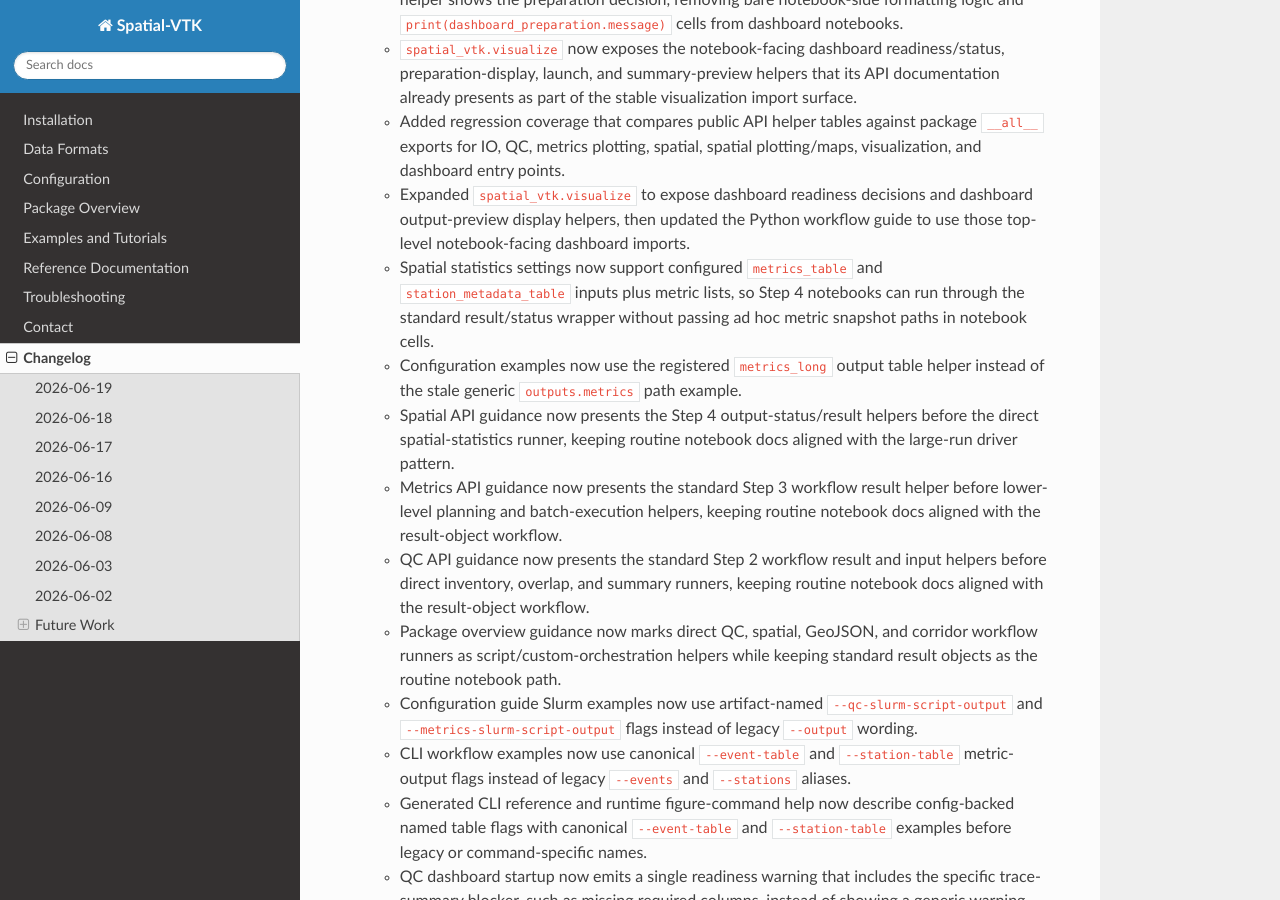
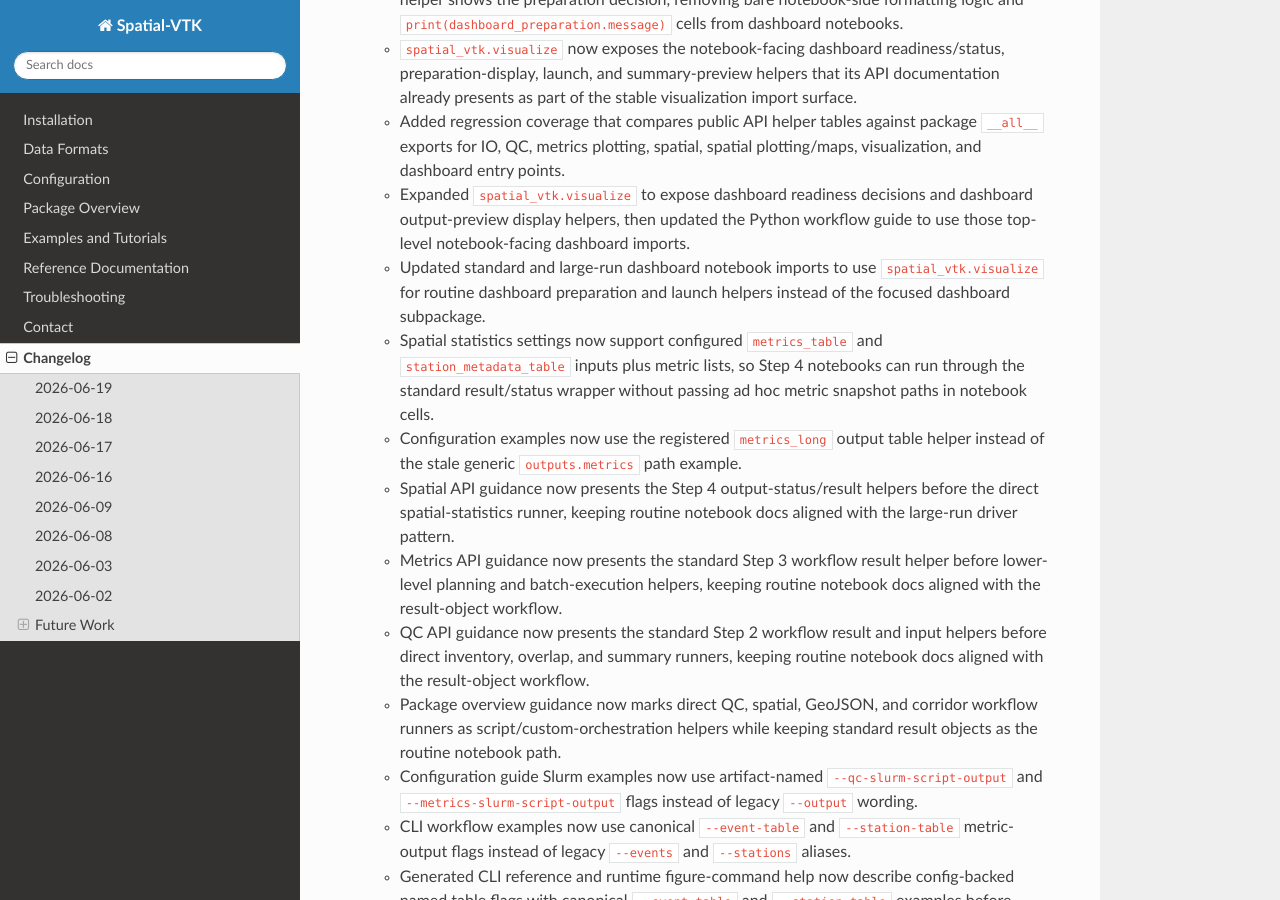
Before and after one commit to bcbirkel/spatial-vtk, a Sphinx documentation site: the page built from docs/changelog.rst, in a window 1280 px wide and 900 px high, scrolled down 1384 px. Built offline with Sphinx 7.4.7 and the Read the Docs theme 3.1.0, drawn with Linux system fonts in a browser that asks for light colours.

Commit message:
Use public visualize imports in dashboard notebooks

```diff
--- a/docs/changelog.rst
+++ b/docs/changelog.rst
@@ -70,6 +70,9 @@ Changelog
   - Expanded ``spatial_vtk.visualize`` to expose dashboard readiness decisions
     and dashboard output-preview display helpers, then updated the Python
     workflow guide to use those top-level notebook-facing dashboard imports.
+  - Updated standard and large-run dashboard notebook imports to use
+    ``spatial_vtk.visualize`` for routine dashboard preparation and launch
+    helpers instead of the focused dashboard subpackage.
   - Spatial statistics settings now support configured ``metrics_table`` and
     ``station_metadata_table`` inputs plus metric lists, so Step 4 notebooks can
     run through the standard result/status wrapper without passing ad hoc
```
Also changed, not shown: docs/examples/large_run/step_07_large_run_dashboards.ipynb, docs/examples/step_02_quality_control.ipynb, docs/examples/step_07_dashboards.ipynb.
